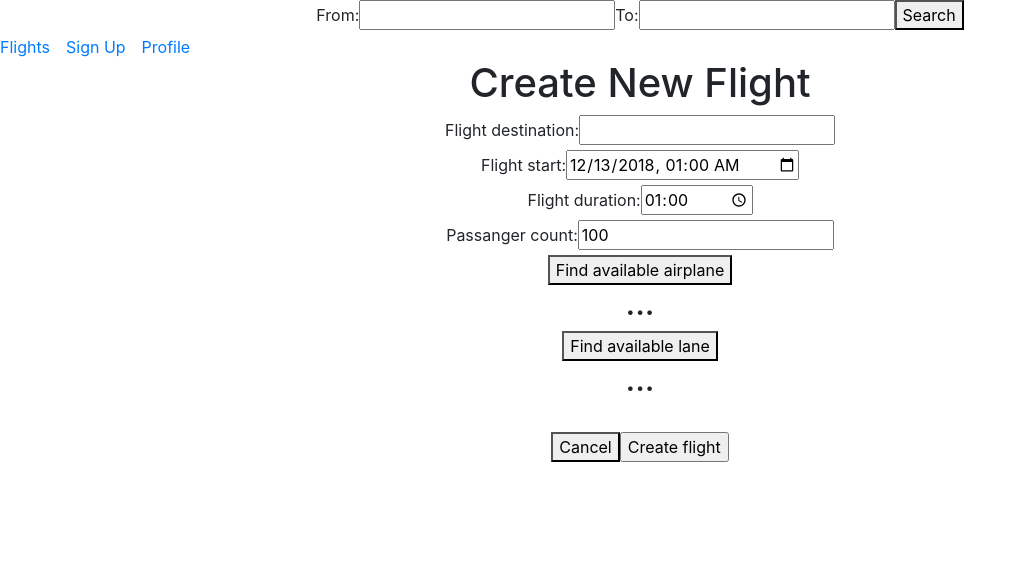
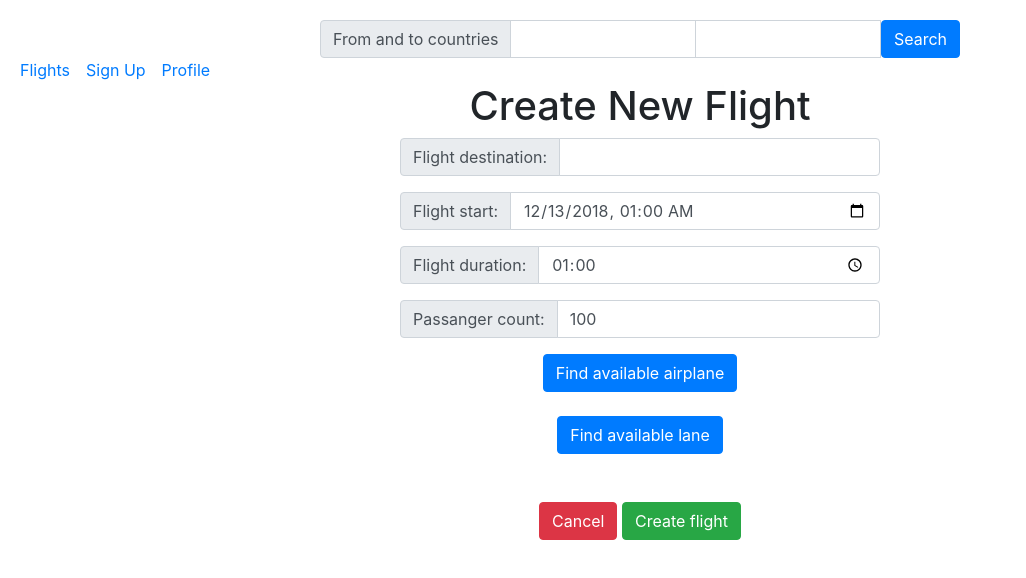
Before and after one commit to Vineti-Internship/group_4_final_project, a React (Create React App) app in the folder client/: page /newflight in a window 1280 px wide. Shown: the top 578 px of the page, without its empty margins (0-1026 px from the left). Built offline with nearby package versions, Linux system fonts and the light colour scheme.

Commit message:
feat(style): add bootstrap classes

```diff
--- a/client/src/App.js
+++ b/client/src/App.js
@@ -12,7 +12,7 @@ import SearchResult from "./components/SearchResult";
 class App extends React.Component {
 	render() {
 		return (
-			<div className="App">
+			<div className="App" style={{margin:"20px"}}>
 				<Router>
 					<React.Fragment>
 						<SearchForm/>
--- a/client/src/components/Flights/Flights.js
+++ b/client/src/components/Flights/Flights.js
@@ -1,3 +1,4 @@
+/* eslint-disable no-unused-vars */
 import React from "react";
 import Spinner from "../Spinner";
 import {Link} from "react-router-dom";
@@ -11,30 +12,34 @@ class Flights extends React.Component {
 		if(this.props.flights)
 			return (
 				<div className="flights">
-					<button onClick={this.props.getFlights} className="refresh-btn">Refresh</button>
-					<table>
+					<button onClick={this.props.getFlights} style={{float:"right"}} className="refresh-btn btn btn-primary">Refresh</button>
+					<br/>
+					<br/>
+					<table className="table table-striped table-bordered table-hover">
+						<thead className="thead-dark">
+							<tr>
+								<th scope="col">Flight No</th>
+								<th scope="col">Origination airport</th>
+								<th scope="col">Airline</th>
+								<th scope="col">Scheduled departure</th>
+								<th scope="col">Scheduled arrival</th>
+							</tr>
+						</thead>
 						<tbody>
-							<tr>
-								<th>Flight No</th>
-								<th>| Origination airport |</th>
-								<th>Airline</th>
-								<th>| Scheduled departure |</th>
-								<th>Scheduled arrival</th>
-							</tr>
 							{this.props.flights.map(flight => {
 								return (
 									<tr key={flight.id}>
-										<th>{flight.id}</th>
-										<th>{flight.to}</th>
-										<th>{flight.airline_name}</th>
-										<th>{flight.flight_start}</th>
-										<th>{flight.flight_end}</th>
+										<th scope="col">{flight.id}</th>
+										<td>{flight.to}</td>
+										<td>{flight.airline_name}</td>
+										<td>{flight.flight_start}</td>
+										<td>{flight.flight_end}</td>
 									</tr>
 								);
 							})}
 						</tbody>
 					</table>
-					<Link to="/newflight" className="link-newflight">+ New Flight</Link>
+					<Link to="/newflight" style={{float:"left"}} className="link-newflight btn btn-primary">+ New Flight</Link>
 				</div>
 			);
 		return <Spinner/>;
--- a/client/src/components/NewFlightForm/NewFlightForm.js
+++ b/client/src/components/NewFlightForm/NewFlightForm.js
@@ -55,21 +55,35 @@ class NewFlightForm extends React.Component {
 		return (
 			<div className="new-flight-form">
 				<h1>Create New Flight</h1>
-				<form>
-					<label>Flight destination:</label>
-					<input type="text" required name="to" onChange={this.handleChange} value={this.state.to}/>
+				<center>
+					<form style={{width:"30rem"}}>
+						<div className="input-group mb-3">
+							<div className="input-group-prepend">
+								<span className="input-group-text" id="inputGroup-sizing-default">Flight destination:</span>
+							</div>
+							<input type="text" required name="to" onChange={this.handleChange} value={this.state.to} className="form-control" aria-label="Default" aria-describedby="inputGroup-sizing-default"/>
+						</div>
+						<div className="input-group mb-3">
+							<div className="input-group-prepend">
+								<span className="input-group-text" id="inputGroup-sizing-default">Flight start:</span>
+							</div>
+							<input type="datetime-local" required name="flight_start" onChange={this.handleChange} value={this.state.flight_start} className="form-control" aria-label="Default" aria-describedby="inputGroup-sizing-default"/>
+						</div>
+						<div className="input-group mb-3">
+							<div className="input-group-prepend">
+								<span className="input-group-text" id="inputGroup-sizing-default">Flight duration:</span>
+							</div>
+							<input type="time" required name="flight_time" onChange={this.handleChange} value={this.state.flight_time} className="form-control without_ampm" aria-label="Default" aria-describedby="inputGroup-sizing-default"/>
+						</div>
+						<div className="input-group mb-3">
+							<div className="input-group-prepend">
+								<span className="input-group-text" id="inputGroup-sizing-default">Passanger count:</span>
+							</div>
+							<input type="number" required name="capacity" onChange={this.handleChange} value={this.state.capacity} className="form-control" aria-label="Default" aria-describedby="inputGroup-sizing-default"/>
+						</div>
+						<button className="find-airplane-btn btn btn-primary" onClick={this.handleFindAirplane}>Find available airplane</button>
+						<div className="found-airplanes">
 							<br/>
-					<label>Flight start:</label>
-					<input type="datetime-local" required name="flight_start" onChange={this.handleChange} value={this.state.flight_start}/>
-					<br/>
-					<label>Flight duration:</label>
-					<input type="time" className="without_ampm" required name="flight_time" onChange={this.handleChange} value={this.state.flight_time}/>
-					<br/>
-					<label>Passanger count:</label>
-					<input type="number" required name="capacity" onChange={this.handleChange} value={this.state.capacity}/>
-					<br/>
-					<button className="find-airplane-btn" onClick={this.handleFindAirplane}>Find available airplane</button>
-					<div className="found-airplanes">
 							{this.state.airplanes? this.state.airplanes.map((airplane) =>{
 								if(this.state.selected_airplane_id === airplane.id)
 									return (
@@ -89,12 +103,13 @@ class NewFlightForm extends React.Component {
 											</div>
 										</div>
 									);
-						}): <h2>...</h2>
+							}): ""
 							}
 						</div>
-					<button className="find-lane-btn" onClick={this.handleFindLane}>Find available lane</button>
+						<button className="find-lane-btn btn btn-primary" onClick={this.handleFindLane}>Find available lane</button>
 						<br/>
 						<div className="found-lanes">
+							<br/>
 							{this.state.lanes? this.state.lanes.map((lane) =>{
 								if(this.state.selected_lane_id === lane.id)
 									return (
@@ -112,13 +127,15 @@ class NewFlightForm extends React.Component {
 											</div>
 										</div>
 									);
-						}): <h2>...</h2>
+							}):""
 							}
 						</div>
 						<br/>
-					<button className="cancel-btn">Cancel</button>
-					<input type="submit" value="Create flight"/>
+						<button className="cancel-btn btn btn-danger">Cancel</button>
+						{"\t"}
+						<input className="btn btn-success" type="submit" value="Create flight"/>
 					</form>
+				</center>
 			</div>
 		);
 	}
--- a/client/src/components/SearchForm/SearchForm.js
+++ b/client/src/components/SearchForm/SearchForm.js
@@ -27,15 +27,20 @@ class SearchForm extends React.Component {
 
 	render() {
 		return (
-			<div className="search-form">
-				<form onSubmit={this.handleSearchClick}>
-					<label>From:</label>
-					<input type="text" required className="from-input" name="from" value={this.state.from} onChange={this.handleChange}/>
-					<label>To:</label>
-					<input type="text" required className="to-input" name="to" value={this.state.to} onChange={this.handleChange}/>
-					<button type="submit" className="search-btn">Search</button>
-				</form>
-			</div>
+			<center>
+				<div className="search-form" style={{width:"40rem"}} >
+					<form onSubmit={this.handleSearchClick}>
+						<div className="input-group">
+							<div className="input-group-prepend">
+								<span className="input-group-text" id="">From and to countries</span>
+							</div>
+							<input type="text" required className="form-control from-input" name="from" value={this.state.from} onChange={this.handleChange}/>
+							<input type="text" required className="form-control to-input" name="to" value={this.state.to} onChange={this.handleChange}/>
+							<button type="submit" className="search-btn btn btn-primary">Search</button>
+						</div>
+					</form>
+				</div>
+			</center>
 		);
 	}
 }
--- a/client/src/components/SearchResult/SearchResult.js
+++ b/client/src/components/SearchResult/SearchResult.js
@@ -1,22 +1,25 @@
 import React from "react";
+import Spinner from "../Spinner";
 
 class SearchResult extends React.Component {
 	constructor(props){
 		super(props);
 		this.state={
-			searchResult:[]
+			searchResult:[],
+			dataLoaded:false
 		};
 	}
 
 	async componentDidMount(){
 		const [from, to] = decodeURIComponent(this.props.match.params.search_url).split("+");
 		await this.props.searchFlights({from, to});
-		this.setState({searchResult:this.props.searchResult});
+		this.setState({searchResult:this.props.searchResult, dataLoaded:true});
 	}
 
 	capitalize = str => str.charAt(0).toUpperCase() + str.slice(1);
 
 	render() {
+		if(this.state.dataLoaded)
 			return (
 				this.state.searchResult.length?
 					<div className="search-result">
@@ -27,7 +30,9 @@ class SearchResult extends React.Component {
 										<div className="card-body">
 											<h5 className="card-title">From: {this.capitalize(flight.from)} <br/> To: {this.capitalize(flight.to)}</h5>
 											<h4 className="card-text">Scheduled departure: {flight.flight_start} <br/> Scheduled arrival: {flight.flight_end} <br/> Airplane capacity: {flight.airplane.capacity}</h4>
+											<div align="right">
 												<button className="btn btn-primary">More</button>
+											</div>
 										</div>
 									</div>
 								</div>
@@ -36,6 +41,7 @@ class SearchResult extends React.Component {
 					</div>
 					:<h1>No flights were found... :(</h1>
 			);
+		return <Spinner/>
 	}
 }
 
--- a/client/src/components/SignUpForm/SignUpForm.js
+++ b/client/src/components/SignUpForm/SignUpForm.js
@@ -61,28 +61,55 @@ class SignUpForm extends React.Component {
 		return (
 			<div className="sign-up-form">
 				<h1 className="registration-header">Registration</h1>
-				<form onSubmit={this.handleCreateUser}>
-					<label>Full Name:</label>
-					<input type="text" name="name" required onChange={this.handleChange} value={this.state.name}/>
-					<br/>
-					<label>Email:</label>
-					<input type="email" name="email" required onChange={this.handleChange} value={this.state.email}/>
-					<br/>
-					<label>Password:</label>
-					<input type="password" name="password" required onChange={this.handleChange} value={this.state.password}/>
-					<br/>
-					<label>Confirm Password:</label>
-					<input type="password" name="password_confirmation" required onChange={this.handleChange} value={this.state.password_confirmation}/>
-					<br/>
+				<center>
+					<form onSubmit={this.handleCreateUser} style={{width:"30rem"}}>
+						{
+							/*
+							<div className="input-group mb-3">
+								<div className="input-group-prepend">
+									<span className="input-group-text" id="inputGroup-sizing-default">Default</span>
+								</div>
+								<input type="text" className="form-control" aria-label="Default" aria-describedby="inputGroup-sizing-default"/>
+							</div>
+		*/}
+						<div className="input-group mb-3">
+							<div className="input-group-prepend">
+								<span className="input-group-text" id="inputGroup-sizing-default">Full Name:</span>
+							</div>
+							<input type="text" name="name" required onChange={this.handleChange} value={this.state.name} className="form-control" aria-label="Default" aria-describedby="inputGroup-sizing-default"/>
+						</div>
+
+						<div className="input-group mb-3">
+							<div className="input-group-prepend">
+								<span className="input-group-text" id="inputGroup-sizing-default">Email:</span>
+							</div>
+							<input type="email" name="email" required onChange={this.handleChange} value={this.state.email} className="form-control" aria-label="Default" aria-describedby="inputGroup-sizing-default"/>
+						</div>
+
+						<div className="input-group mb-3">
+							<div className="input-group-prepend">
+								<span className="input-group-text" id="inputGroup-sizing-default">Password:</span>
+							</div>
+							<input type="password" name="password" required onChange={this.handleChange} value={this.state.password} className="form-control" aria-label="Default" aria-describedby="inputGroup-sizing-default"/>
+						</div>
+
+						<div className="input-group mb-3">
+							<div className="input-group-prepend">
+								<span className="input-group-text" id="inputGroup-sizing-default">Confirm Password:</span>
+							</div>
+							<input type="password" name="password_confirmation" required onChange={this.handleChange} value={this.state.password_confirmation} className="form-control" aria-label="Default" aria-describedby="inputGroup-sizing-default"/>
+						</div>
 						{this.state.invalidEmail && <label style={{color:"red"}} className="email-taken-lbl">Email has already been taken</label>}
 						{this.state.invalidEmail && <br/>}
 						{this.state.shortPassword && <label style={{color:"red"}} className="password-short-lbl">Password is too short (minimum is 6 characters)</label>}
 						{this.state.shortPassword && <br/>}
 						{this.state.didntMatchPassword && <label style={{color:"red"}} className="password-didnt-match-lbl">Passwords did not match</label>}
 						{this.state.didntMatchPassword && <br/>}
-					<button onClick={this.handleCancelClick} className="cancel-btn">Cancel</button>
-					<button type="submit" className="submit-btn">Register</button>
+						<button onClick={this.handleCancelClick} className="cancel-btn btn btn-danger">Cancel</button>
+						{"\t"}
+						<button type="submit" className="submit-btn btn btn-success">Register</button>
 					</form>
+				</center>
 			</div>
 		);
 	}
```
Lines whose indentation alone changed are shown as unchanged.
